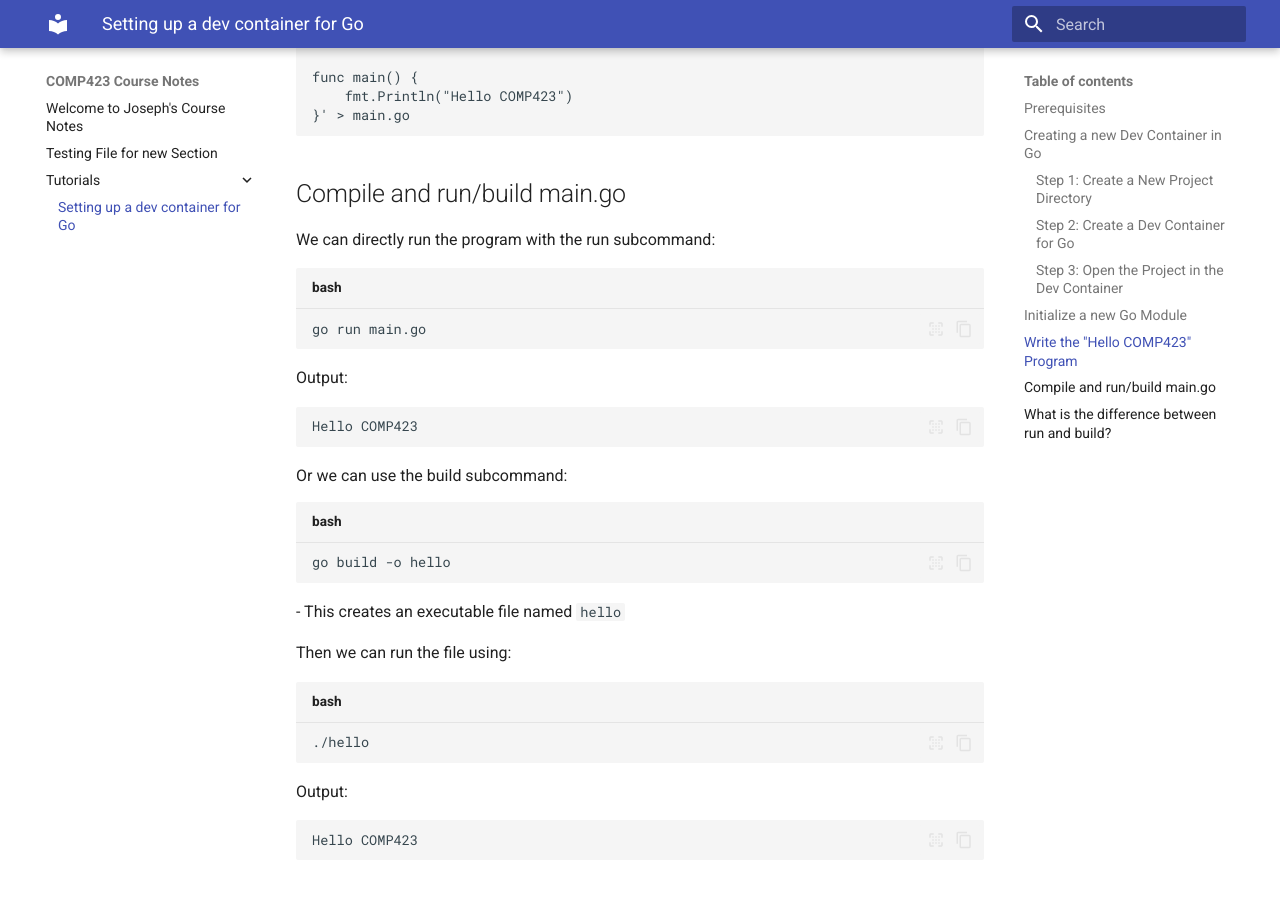
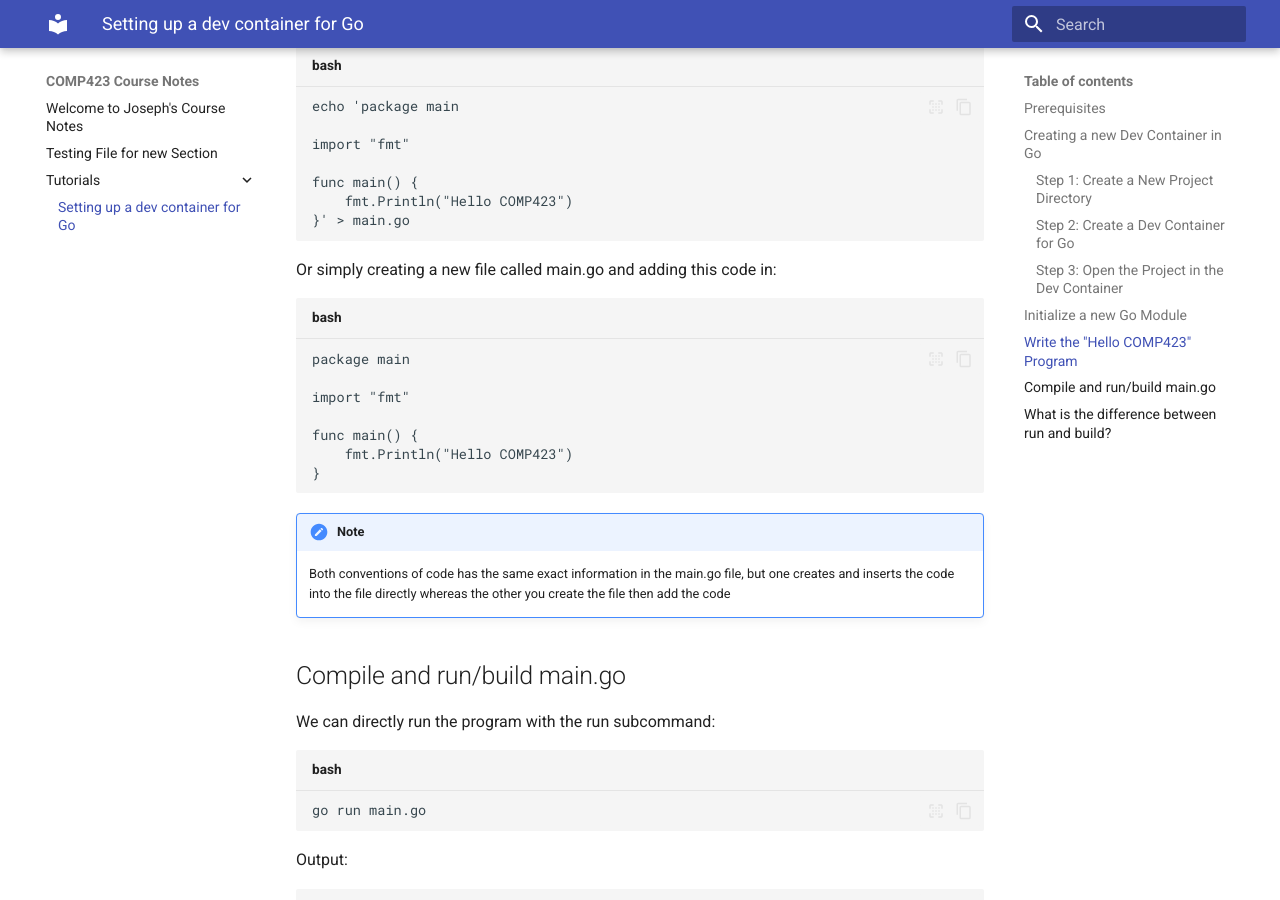
Before and after one commit to jhphamunc/comp423-course-notes, an MkDocs documentation site: the page built from docs/tutorials/go-setup.md, in a window 1280 px wide and 900 px high, scrolled down 2409 px. Built offline with MkDocs 1.6.1 and Material for MkDocs 9.7.7, drawn with Linux system fonts in a browser that asks for light colours; some of the changed text lies outside the part shown.

Commit message:
added admonitions and fixed some code

````diff
--- a/docs/tutorials/go-setup.md
+++ b/docs/tutorials/go-setup.md
@@ -25,7 +25,10 @@
     git init
     ```
 
-3. Check to make sure the main branch is called  ```main``` and not other conventions like ```master```. If master is the case use this
+!!! Note
+    Make sure your default branch is ```main```. Since ```main``` has become an industry wide standard, whereas other conventions like ```master``` has a historical context with oppression
+
+If main is not the default branch use this:
 ```title="bash"
 git branch -M main
 ```
@@ -89,6 +92,20 @@
 }' > main.go
 ```
 
+Or simply creating a new file called main.go and adding this code in:
+
+```title="bash"
+package main
+
+import "fmt"
+
+func main() {
+    fmt.Println("Hello COMP423")
+}
+```
+
+!!! Note
+    Both conventions of code has the same exact information in the main.go file, but one creates and inserts the code into the file directly whereas the other you create the file then add the code
 ## Compile and run/build main.go
 
 We can directly run the program with the run subcommand:
@@ -124,3 +141,6 @@
 - Key Difference:
     - go run is used for quick testing
     - go build is used when you need to repeatedly run a program
+
+!!! note
+    Both build and run have the same function, but they have better circumstances surrounding when to use them. Need to run the same file over and over again? Then build is going to be your best friend whereas run is quick and simple when you need to run a program just once!
--- a/mkdocs.yml
+++ b/mkdocs.yml
@@ -14,3 +14,4 @@
   - pymdownx.inlinehilite
   - pymdownx.snippets
   - pymdownx.superfences
+  - admonition
````
